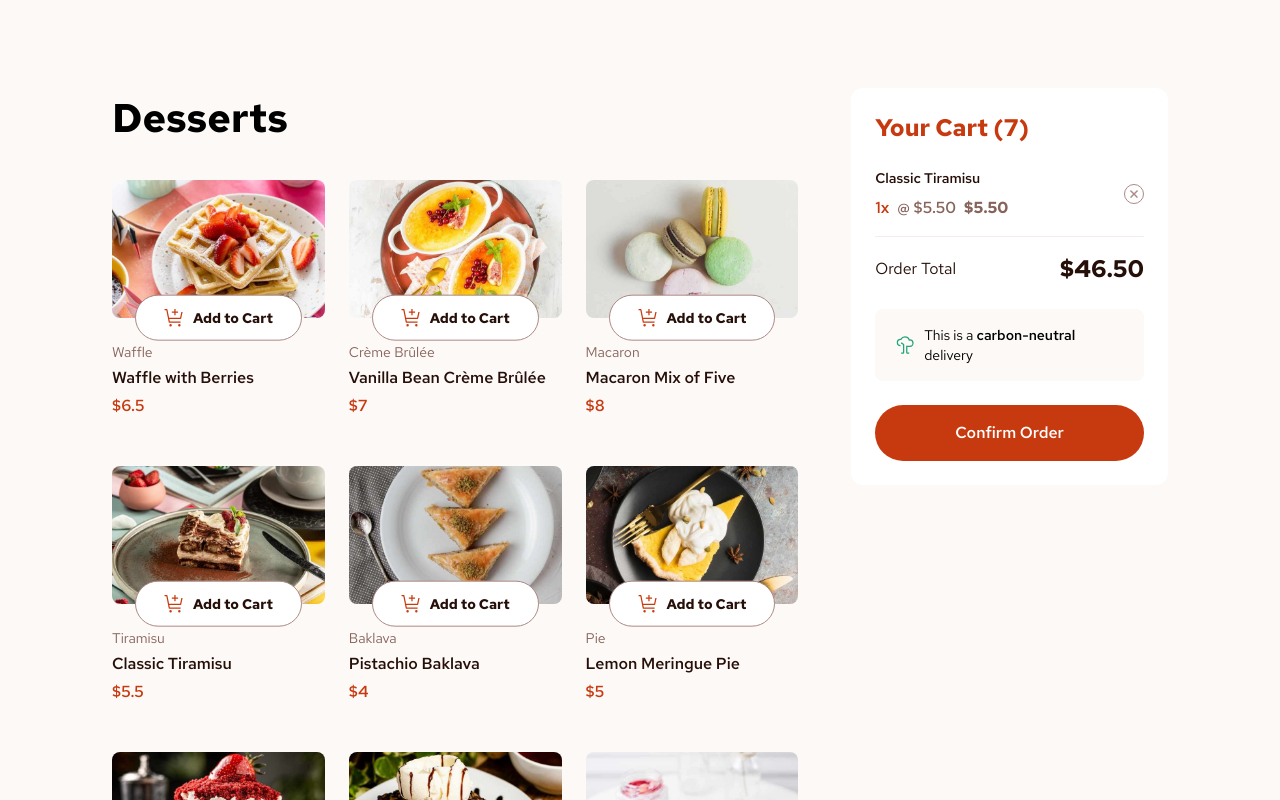
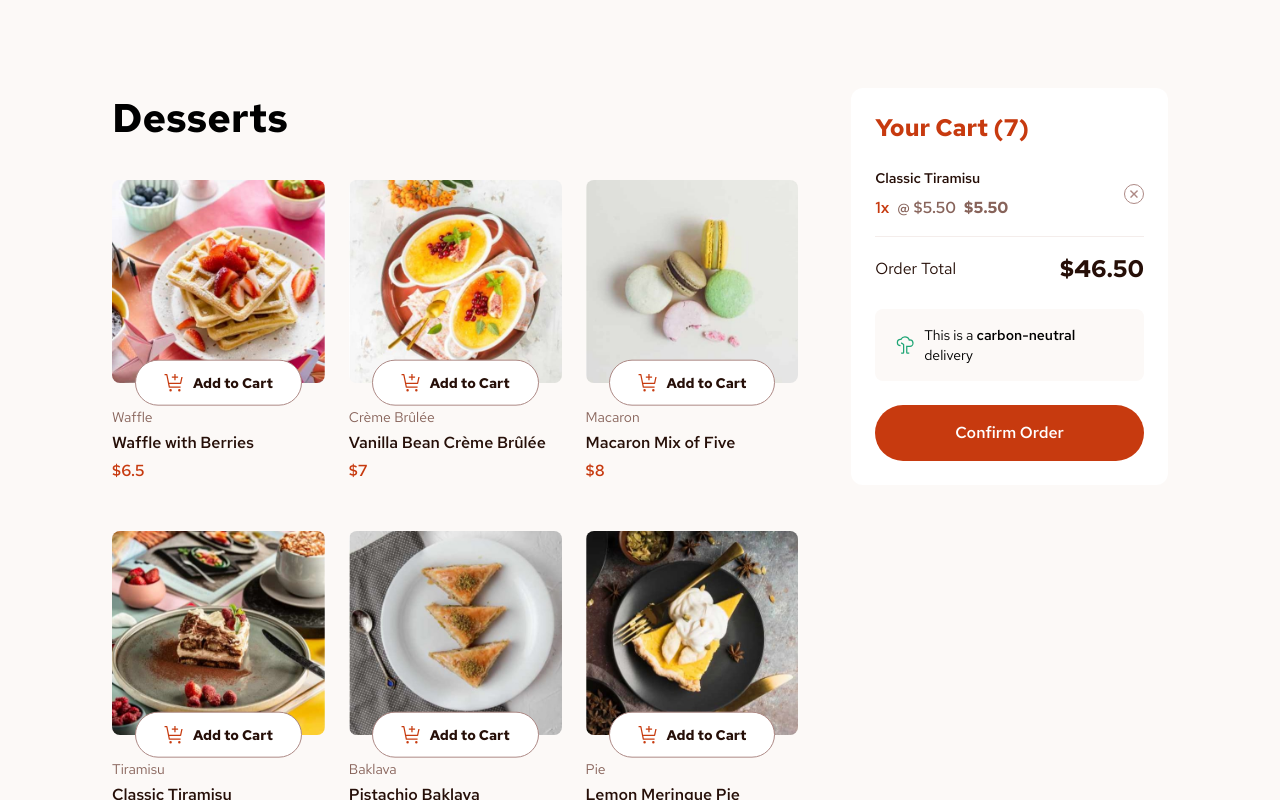
Before and after one commit to EdwardShanahan9/product_list_with_cart, a React (Vite) app: page / in a window 1280 px wide. Shown: the top 800 px of the page. Built offline with nearby package versions, Linux system fonts and the light colour scheme.

Commit message:
Change product image depending on screen size

```diff
--- a/src/components/Product/Product.jsx
+++ b/src/components/Product/Product.jsx
@@ -1,16 +1,31 @@
-import { useContext, useState } from "react";
+import { useContext, useEffect, useState } from "react";
 import Button from "../Button/Button";
 
 const Product = ({ category, image, price, name }) => {
   const [isActive, setIsActive] = useState(false);
+  let [productImage, setProductImage] = useState("");
+  const handleActivate = () => setIsActive(true);
 
-  const handleActivate = () => setIsActive(true);
+  useEffect(() => {
+    const windowWidth = window.innerWidth;
+
+    if (windowWidth <= 480) {
+      setProductImage(image.mobile);
+    } else if (windowWidth >= 480 && windowWidth < 1024) {
+      setProductImage(image.tablet);
+    } else if (windowWidth >= 768 && windowWidth >= 1024) {
+      setProductImage(image.desktop);
+    }
+
+    console.log(productImage);
+  }, [productImage]);
+
   return (
     <div className="mb-6">
       <div className="mb-4 relative flex items-center justify-center">
         <img
           className={`rounded-lg ${isActive ? "border-2 border-primary" : ""}`}
-          src={image}
+          src={productImage}
           alt={name}
         />
 
--- a/src/layout/MainLayout/Products/Products.jsx
+++ b/src/layout/MainLayout/Products/Products.jsx
@@ -11,7 +11,7 @@ const Products = () => {
           <Product
             key={index}
             category={product.category}
-            image={product.image.mobile}
+            image={product.image}
             name={product.name}
             price={product.price}
           />
```
